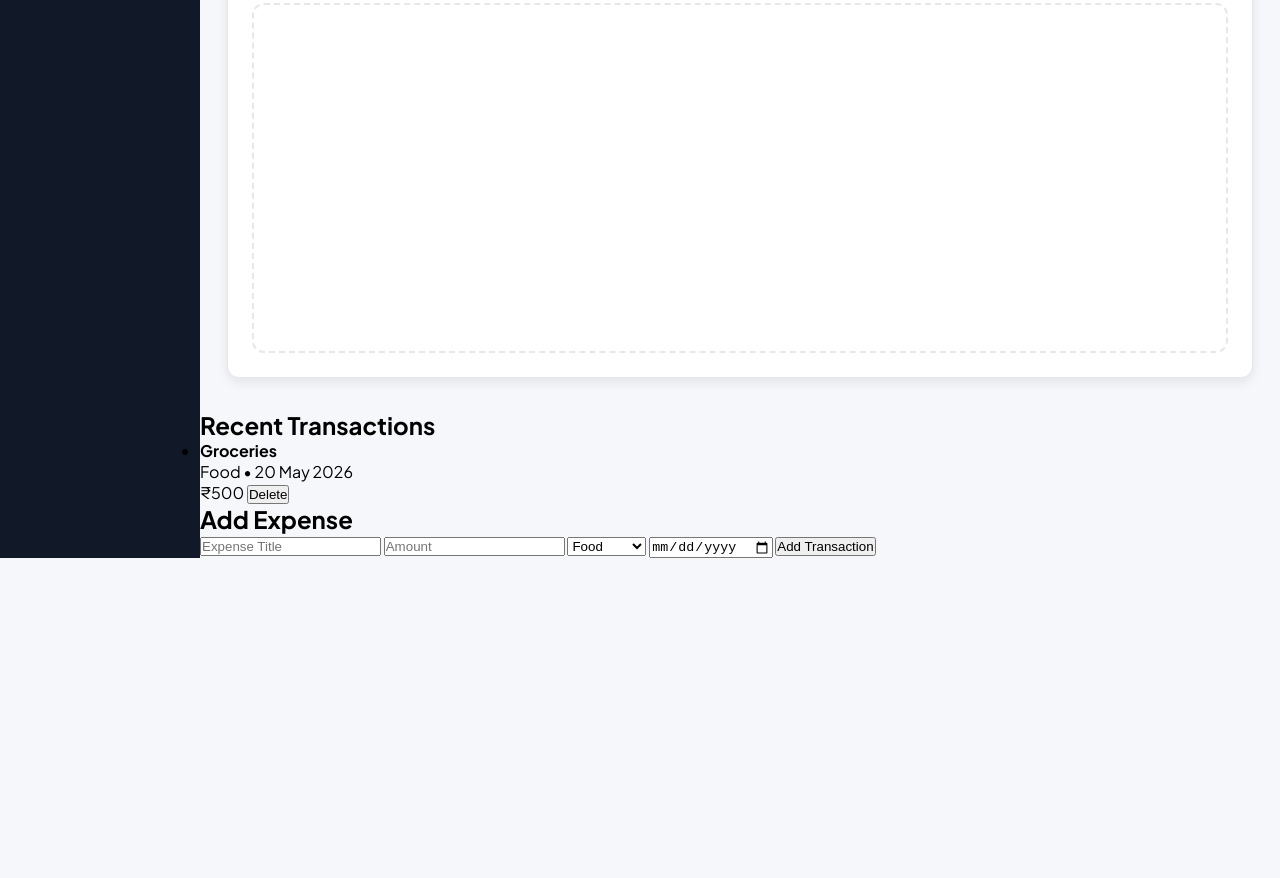
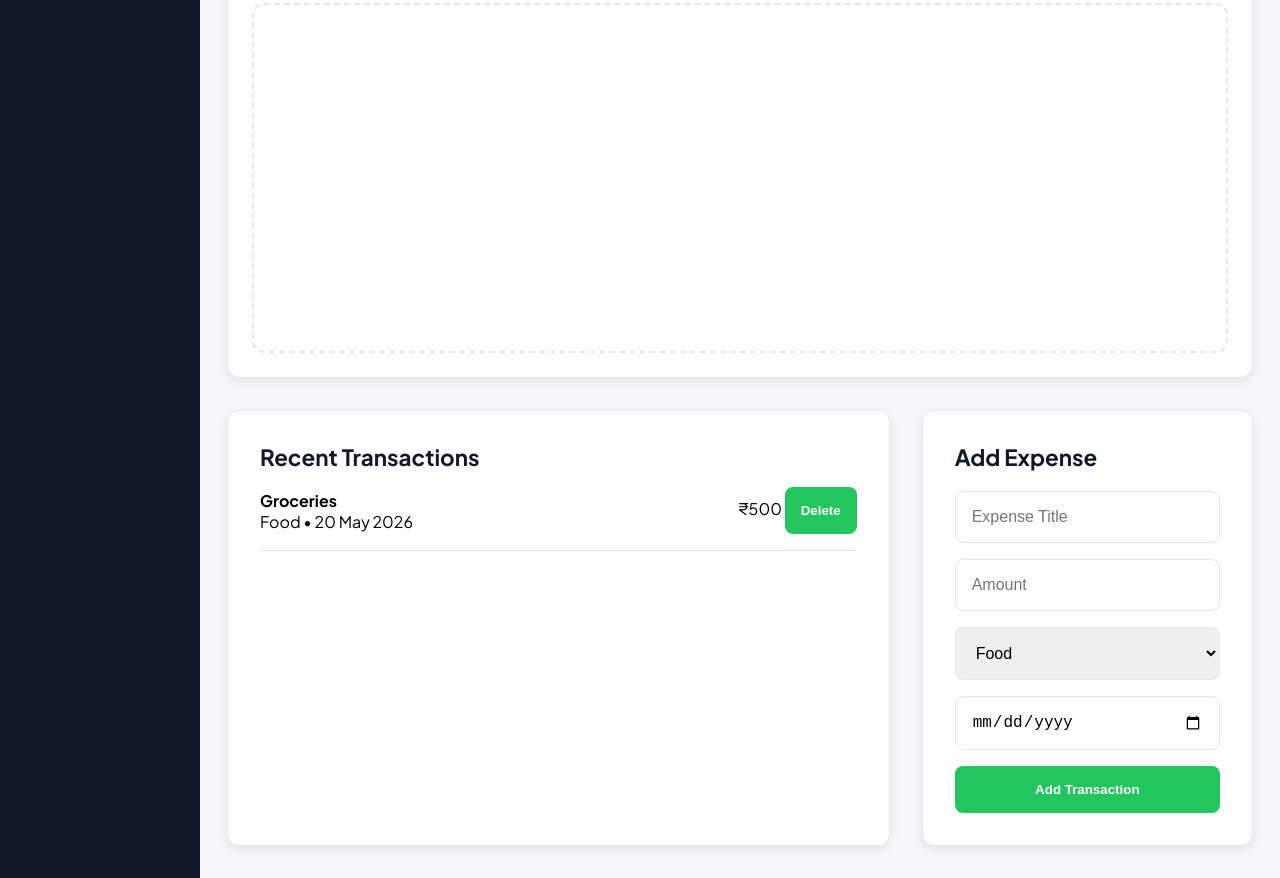
Before and after one commit to jatinrwt01/expense-tracker, a plain HTML site: page index.html in a window 1280 px wide. Shown: the part 449-1327 px from the top of the page. Before the commit the page ends 1007 px from the top, so only its background shows below. Drawn offline with Linux system fonts and the light colour scheme.

Commit message:
Initial styling phase done

```diff
--- a/index.html
+++ b/index.html
@@ -60,8 +60,9 @@
 
       <section class="bottom-section">
         <section class="transactions">
+          <div class="transaction-header">
           <h2>Recent Transactions</h2>
-
+            </div>
           <ul class="transaction-list">
             <li class="transaction-item">
               <div class="transaction-info">
@@ -71,16 +72,17 @@
 
               <div class="transaction-actions">
                 <span>₹500</span>
-                <button>Delete</button>
+                <button class="btn">Delete</button>
               </div>
             </li>
           </ul>
         </section>
 
         <section class="add-expense">
+          <div class="expense-header">
           <h2>Add Expense</h2>
-
-          <form>
+            </div>
+          <form class="expense-form">
             <input type="text" placeholder="Expense Title" />
 
             <input type="number" placeholder="Amount" />
@@ -92,7 +94,7 @@
 
             <input type="date" />
 
-            <button type="submit">Add Transaction</button>
+            <button class="btn" type="submit">Add Transaction</button>
           </form>
         </section>
       </section>
--- a/style.css
+++ b/style.css
@@ -183,3 +183,84 @@ body{
     color: var(--text-secondary);
     min-height: 350px;
 }
+
+/*Section 3- Bottom Section*/
+
+.bottom-section{
+    width: 95%;
+    margin: 2rem auto;
+   display: grid;
+   grid-template-columns: 2fr 1fr;
+   gap: 2rem;
+}
+
+/* Transactions */
+
+.transactions{
+    background-color: var(--card-background);
+    border-radius: var(--radius-md);
+    padding: 2rem;
+    box-shadow: var(--card-shadow);
+    border: 1px solid var(--border-color);
+}
+
+
+.transaction-header h2{
+    color: var(--text-primary);
+    font-size: 1.4rem;
+    font-weight: 700;
+}
+
+.transaction-item{
+    display: flex;
+    align-items: center;
+    justify-content: space-between;
+    padding: 1rem 0;
+    border-bottom: 1px solid var(--border-color);
+}
+
+/*Add transaction form*/
+.add-expense{
+    background-color: var(--card-background);
+    border-radius: var(--radius-md);
+    padding: 2rem;
+    box-shadow: var(--card-shadow);
+    border: 1px solid var(--border-color);
+}
+.expense-header{
+    margin-bottom: 20px;
+}
+.expense-header h2{
+    color: var(--text-primary);
+    font-size: 1.4rem;
+    font-weight: 700;
+}
+
+.expense-form{
+    display: flex;
+    flex-direction: column;
+    gap: 1rem;
+}
+
+input,
+select{
+    padding: 1rem;
+    border: 1px solid var(--border-color);
+    border-radius: 8px;
+    font-size: 1rem;
+}
+
+/*Button styling*/
+.btn{
+     padding: 1rem;
+    border: none;
+    border-radius: 8px;
+    background-color: var(--primary-color);
+    color: white;
+    cursor: pointer;
+    font-weight: 600;
+}
+
+.btn:hover{
+    background-color: var(--primary-dark) ;
+}
```
